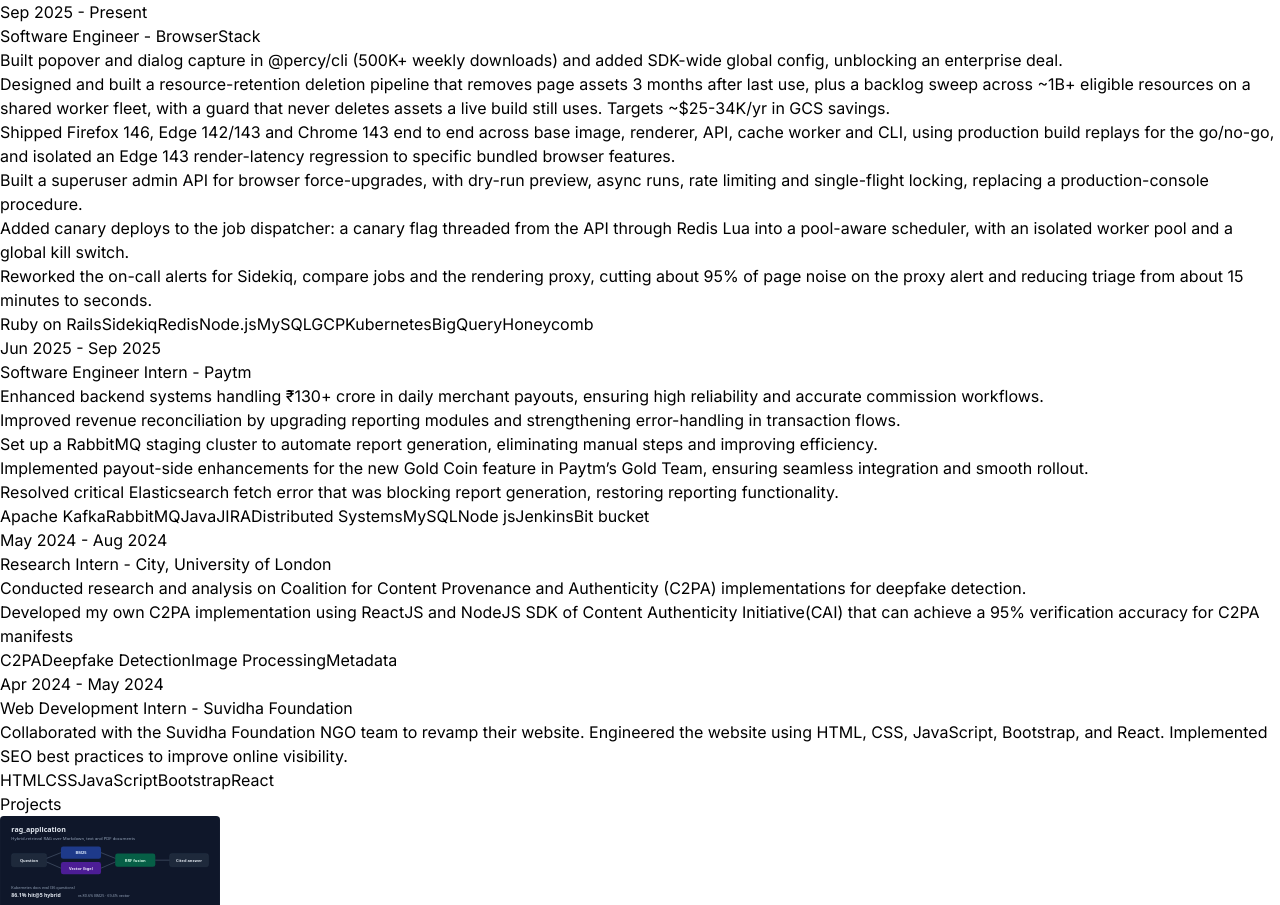
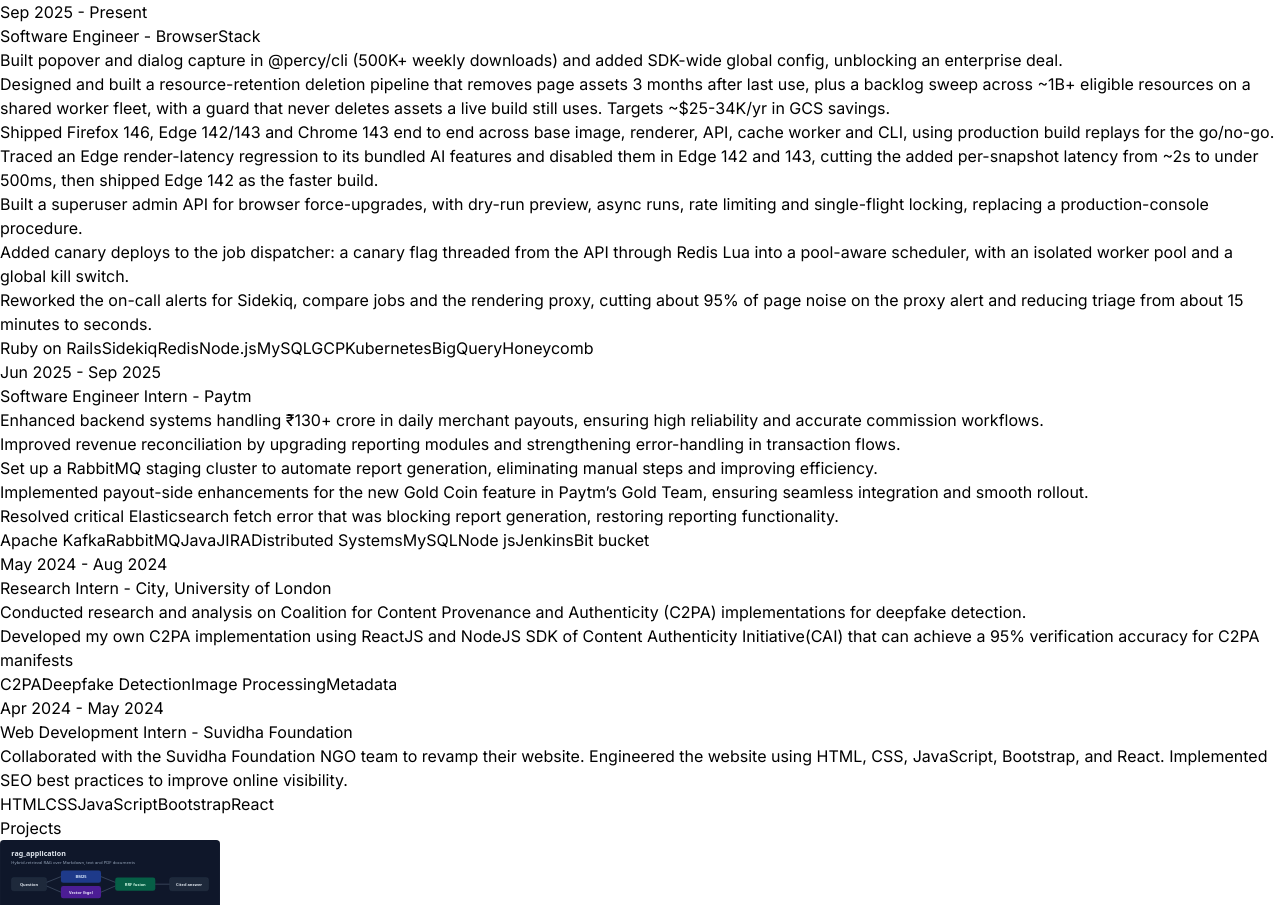
Before and after one commit to Manoj-Katta/Portfolio, a React (Vite) app: page / in a window 1280 px wide. Shown: the part 1842-2747 px from the top of the page. Built offline with nearby package versions, Linux system fonts and the light colour scheme.

Commit message:
Add the Edge latency fix to the BrowserStack experience

```diff
--- a/src/constants/index.js
+++ b/src/constants/index.js
@@ -17,7 +17,7 @@
     company: "BrowserStack",
     description: `Built popover and dialog capture in @percy/cli (500K+ weekly downloads) and added SDK-wide global config, unblocking an enterprise deal.
 Designed and built a resource-retention deletion pipeline that removes page assets 3 months after last use, plus a backlog sweep across ~1B+ eligible resources on a shared worker fleet, with a guard that never deletes assets a live build still uses. Targets ~$25-34K/yr in GCS savings.
-Shipped Firefox 146, Edge 142/143 and Chrome 143 end to end across base image, renderer, API, cache worker and CLI, using production build replays for the go/no-go, and isolated an Edge 143 render-latency regression to specific bundled browser features.
+Shipped Firefox 146, Edge 142/143 and Chrome 143 end to end across base image, renderer, API, cache worker and CLI, using production build replays for the go/no-go. Traced an Edge render-latency regression to its bundled AI features and disabled them in Edge 142 and 143, cutting the added per-snapshot latency from ~2s to under 500ms, then shipped Edge 142 as the faster build.
 Built a superuser admin API for browser force-upgrades, with dry-run preview, async runs, rate limiting and single-flight locking, replacing a production-console procedure.
 Added canary deploys to the job dispatcher: a canary flag threaded from the API through Redis Lua into a pool-aware scheduler, with an isolated worker pool and a global kill switch.
 Reworked the on-call alerts for Sidekiq, compare jobs and the rendering proxy, cutting about 95% of page noise on the proxy alert and reducing triage from about 15 minutes to seconds.`,
```
